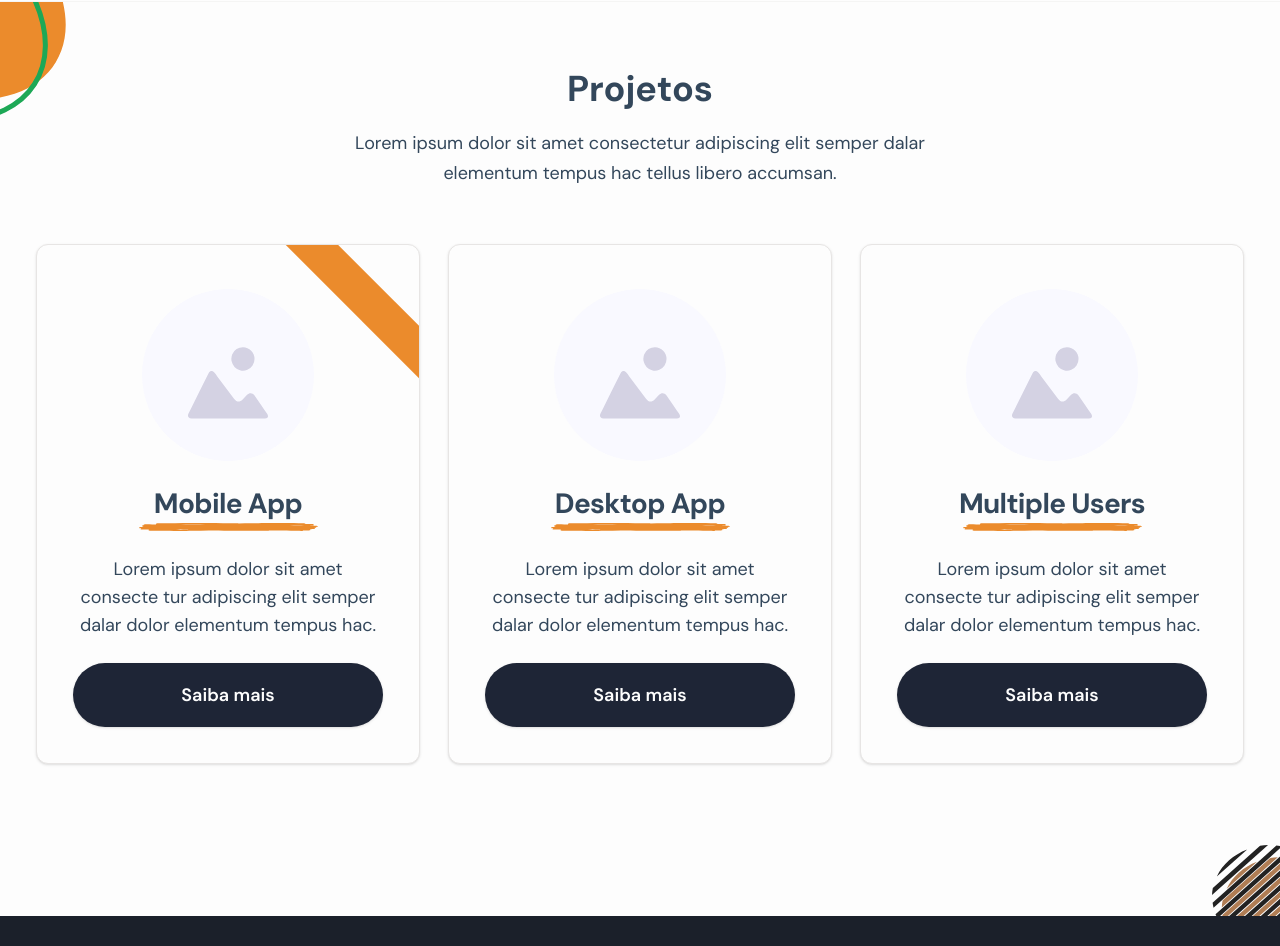
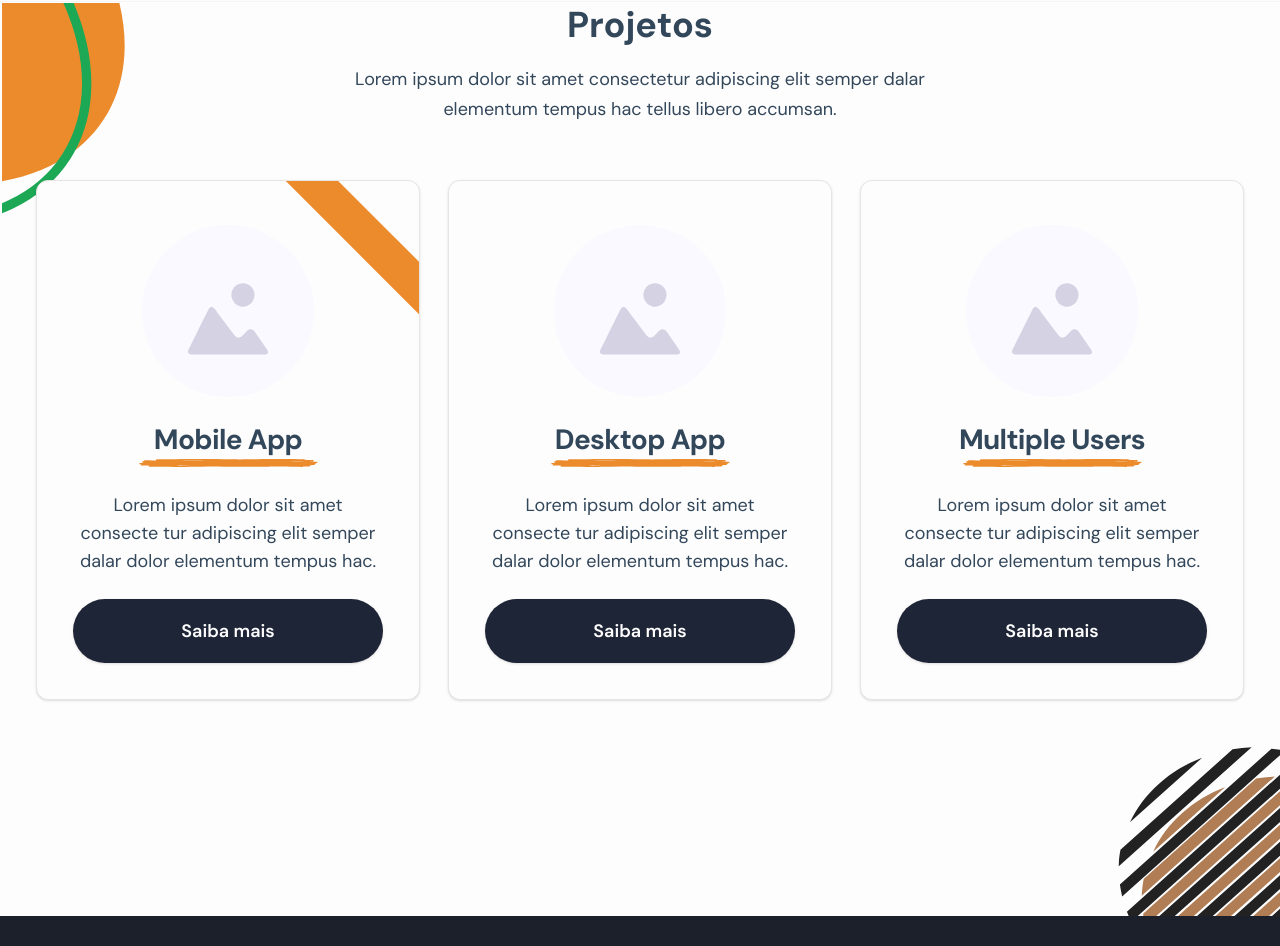
Before and after one commit to labyes24/LABYES-LP, a Next.js app: page /projetos in a window 1280 px wide. Shown: the part 103-1049 px from the top of the page. Built offline with nearby package versions, Linux system fonts and the light colour scheme.

Commit message:
refactor: adjusted background  to resize  image for for desktop
Refs: 868c8kb3d

```diff
--- a/src/app/projetos/page.tsx
+++ b/src/app/projetos/page.tsx
@@ -1,7 +1,7 @@
 import { Metadata } from 'next'
 
-import BottomRight from '@/assets/projects_bottom_mobo.svg'
-import TopLeft from '@/assets/projects_top_mobo.svg'
+import bottomDoodle from '@/assets/projects_bottom_mobo.svg'
+import topDoodle from '@/assets/projects_top_mobo.svg'
 import { ProjectCard } from '@/components/project-card'
 
 export const metadata: Metadata = {
@@ -10,14 +10,17 @@ export const metadata: Metadata = {
 
 export default function ProjectsPage() {
     return (
-        <section
-            style={{
-                backgroundImage: `url(${TopLeft.src}), url(${BottomRight.src})`,
-                backgroundRepeat: 'no-repeat, no-repeat',
-                backgroundPosition: 'top left, bottom right',
-            }}
-            className="flex min-h-[80vh] flex-col items-center pt-16 font-['DM_Sans'] text-ly-dark-azure-600"
-        >
+        <section className="relative flex min-h-[80vh] flex-col items-center p-4 pt-16 font-['DM_Sans'] text-ly-dark-azure-600 lg:p-0">
+            <div
+                style={{
+                    backgroundImage: `url(${topDoodle.src})`,
+                    backgroundRepeat: 'no-repeat',
+                    backgroundPosition: 'top left',
+                    backgroundSize: 'cover',
+                }}
+                className="absolute left-[2px] top-[1px] h-[112px] w-[70px] lg:left-[2px] lg:top-[1px] lg:h-[224px] lg:w-[140px]"
+            />
+
             <h2 className="text-3xl font-bold lg:text-4xl/[46px]">Projetos</h2>
 
             <p className="mb-9 mt-4 px-4 text-center leading-7 lg:mb-14 lg:max-w-[620px] lg:p-0 lg:text-lg/[30px]">
@@ -25,7 +28,7 @@ export default function ProjectsPage() {
                 dalar elementum tempus hac tellus libero accumsan.
             </p>
 
-            <div className="mb-24 flex flex-col items-center font-['DM_Sans'] text-ly-dark-azure-600 lg:mb-32 lg:flex-row lg:gap-7">
+            <div className="mb-28 flex flex-col items-center font-['DM_Sans'] text-ly-dark-azure-600 lg:mb-48 lg:flex-row lg:gap-7">
                 <ProjectCard
                     title="Mobile App"
                     description="Lorem ipsum dolor sit amet consecte tur adipiscing elit semper dalar dolor elementum tempus hac."
@@ -47,6 +50,15 @@ export default function ProjectsPage() {
                     link="/projetos"
                 />
             </div>
+            <div
+                style={{
+                    backgroundImage: `url(${bottomDoodle.src})`,
+                    backgroundRepeat: 'no-repeat',
+                    backgroundPosition: 'bottom right',
+                    backgroundSize: 'cover',
+                }}
+                className="absolute bottom-0 right-0 h-[83px] w-[80px] lg:bottom-0 lg:right-0 lg:h-[195px] lg:w-[190px]"
+            />
         </section>
     )
 }
```
